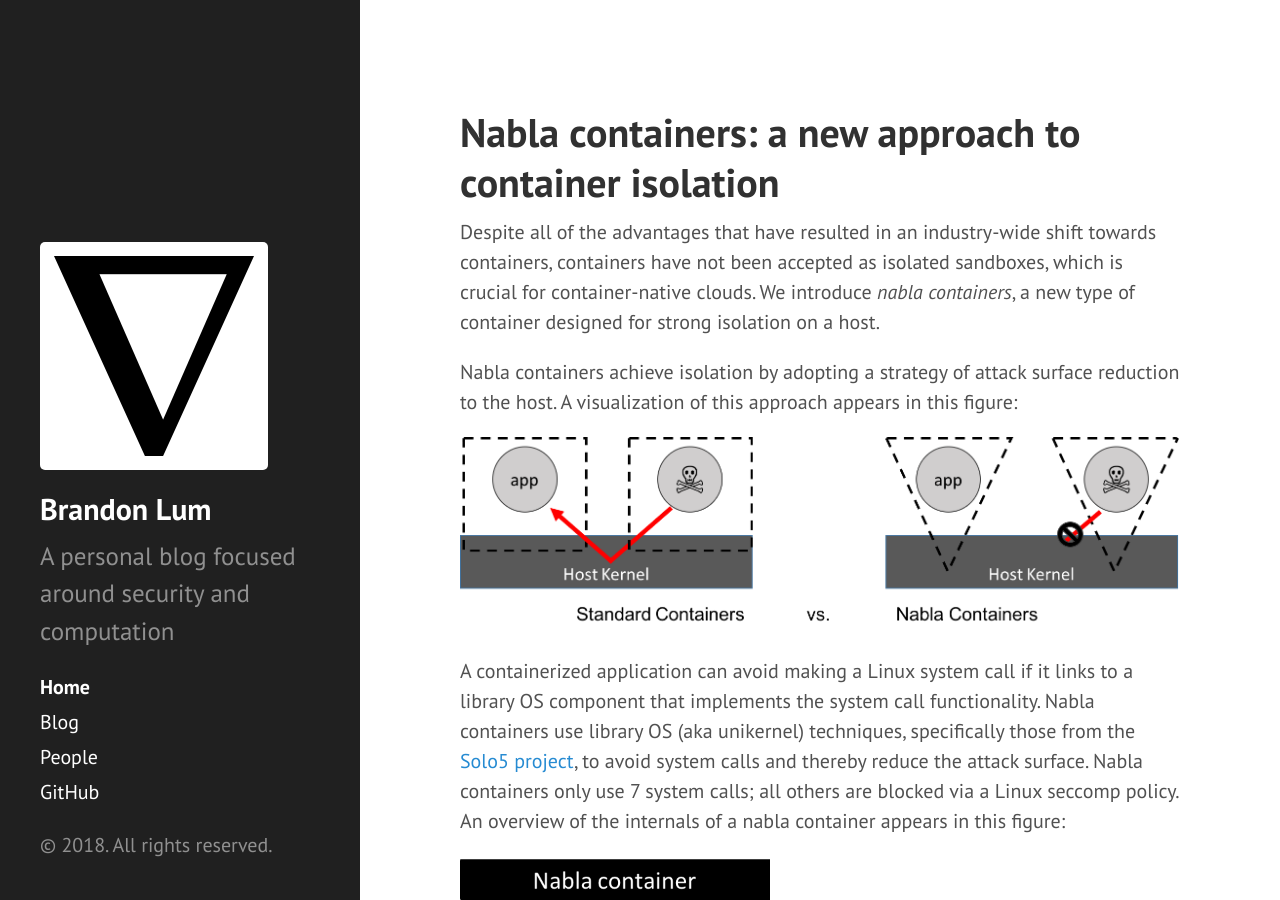
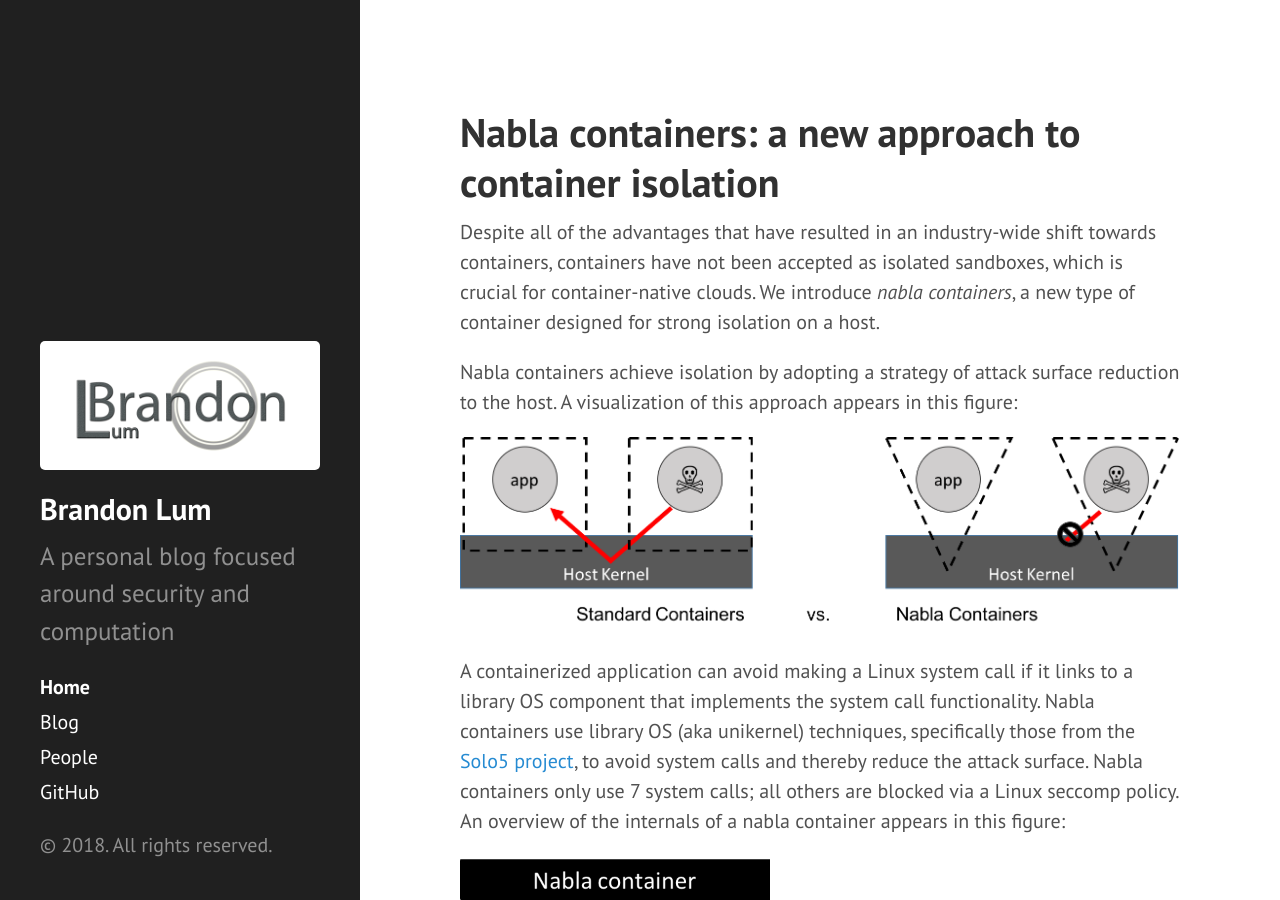
Before and after one commit to lumjjb/lumjjb.github.io, a Jekyll site: the page built from index.md, in a window 1280 px wide and 900 px high. Built offline with Jekyll 4.4.1, drawn with Linux system fonts in a browser that asks for light colours.

```diff
--- a/_config.yml
+++ b/_config.yml
@@ -18,7 +18,7 @@ author:
 # Custom vars
 version:          1.0.0
 github:
-  repo:           https://github.com/lumjjb/lumjjb.github.io
+  repo:           https://github.com/lumjjb/
 
 collections:
   authors:
--- a/_includes/sidebar.html
+++ b/_includes/sidebar.html
@@ -1,7 +1,7 @@
 <div class="sidebar">
   <div class="container sidebar-sticky">
     <div class="sidebar-about">
-      <img class="sidebar-logo" src="{{ 'public/img/nabla.png' | relative_url }}" \>
+      <img class="sidebar-logo" src="{{ 'public/img/site-logo.png' | relative_url }}" \>
       <h2>
         <a href="{{ '/' | relative_url }}">
           {{ site.title }}
```
Also changed, not shown: public/img/site-logo.png (added).
